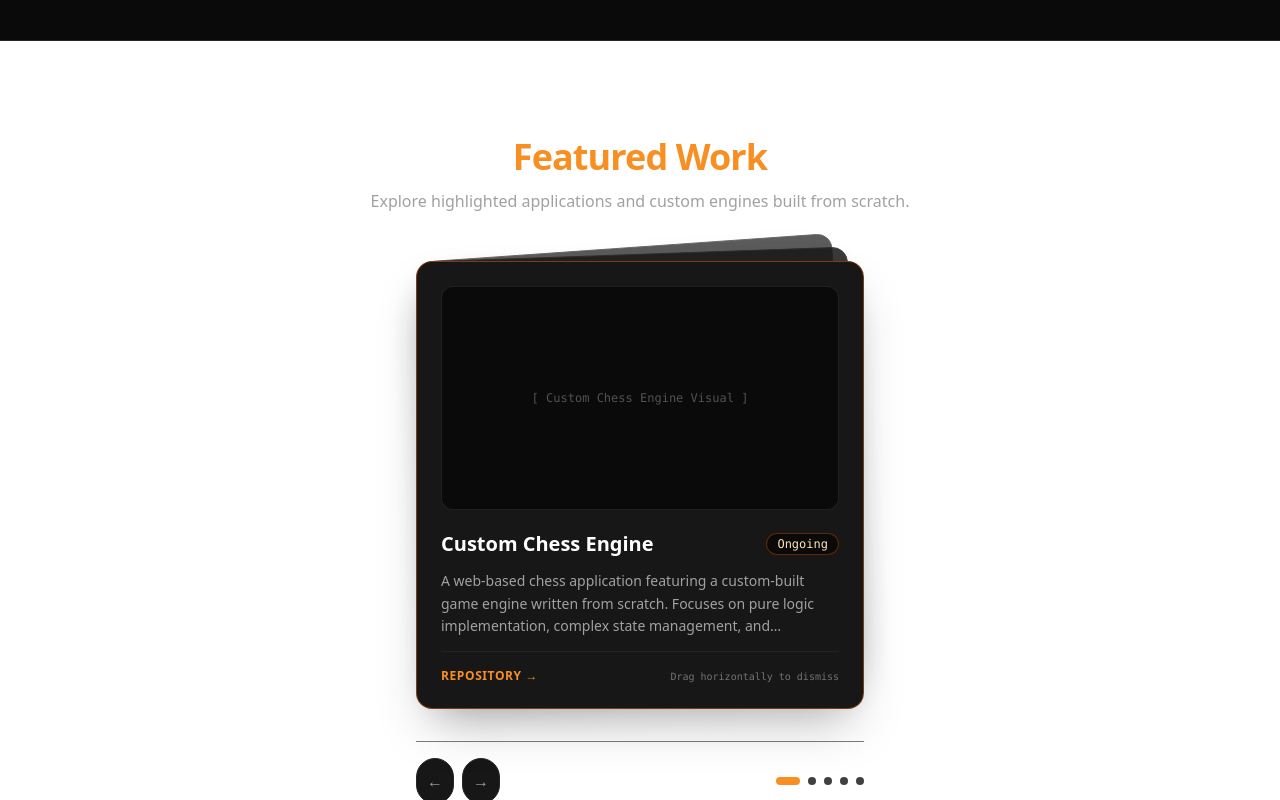
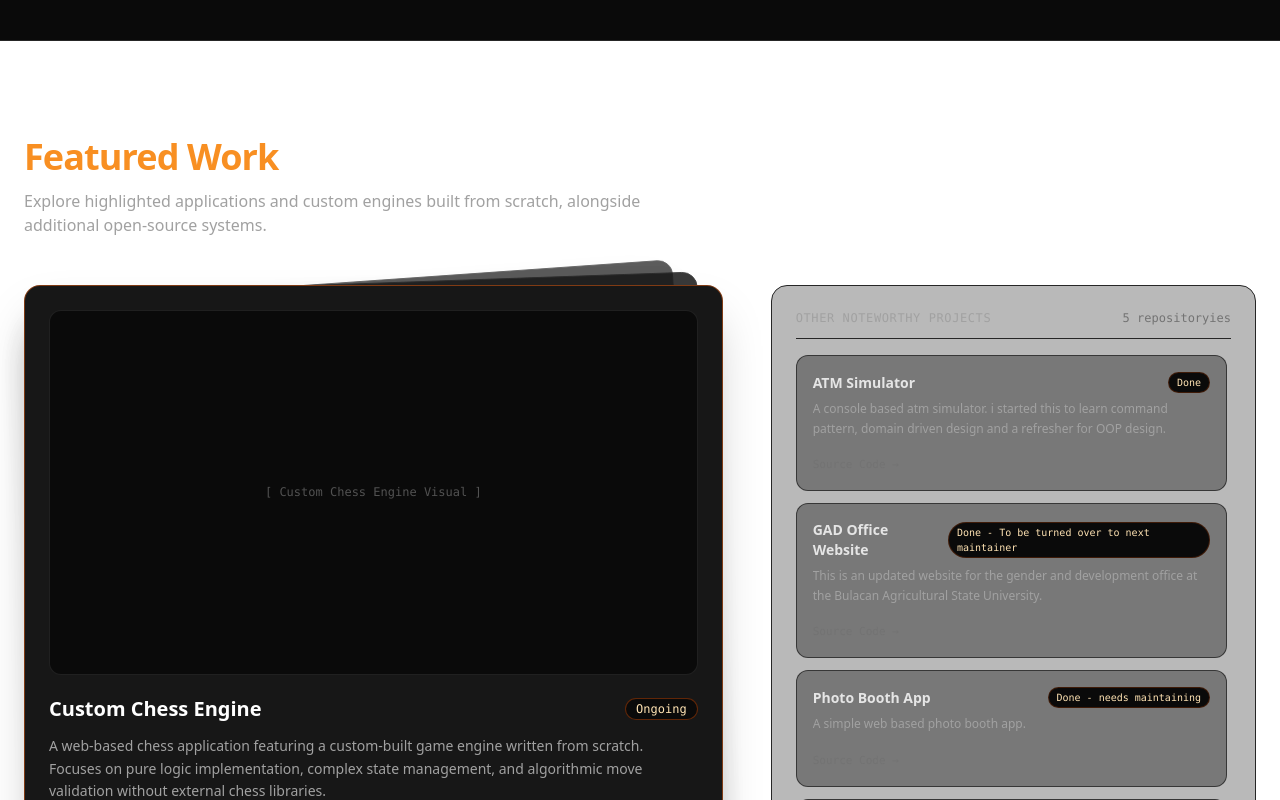
Before and after one commit to Zaido219/personal-portfolio, a React (Vite) app: page / in a window 1280 px wide. Shown: the part 760-1560 px from the top of the page. Built offline with nearby package versions, Linux system fonts and the light colour scheme.

Commit message:
style:WIP style updates for projects section

```diff
--- a/src/components/FeaturedWorkSection/FeaturedWork.tsx
+++ b/src/components/FeaturedWorkSection/FeaturedWork.tsx
@@ -2,9 +2,13 @@ import React, { useState } from "react";
 import { Projects } from "../../config/ProjectConstants";
 import { StackedProjectCard } from "./StackedProjectCard";
 import { DeckControls } from "./DeckControls";
+import { ProjectAsideList } from "./ProjectAsideList";
 
 export const FeaturedWorkSection: React.FC = () => {
+  // Partitioning data: Top 5 for deck stack, remaining for secondary list
   const featuredProjects = Projects.slice(0, 5);
+  const secondaryProjects = Projects.slice(5);
+
   const [activeIndex, setActiveIndex] = useState(0);
 
   const handleNext = () => {
@@ -17,18 +21,21 @@ export const FeaturedWorkSection: React.FC = () => {
 
   return (
     <section id="work" className="w-full max-w-7xl mx-auto px-6 py-16 md:py-24 border-t border-neutral-800">
-      <div className="mb-12 text-center max-w-2xl mx-auto">
+      {/* Section Title */}
+      <div className="mb-12 max-w-2xl">
         <h2 className="text-3xl sm:text-4xl font-extrabold text-sunset-bright tracking-tight mb-3">
           Featured Work
         </h2>
         <p className="text-neutral-400 text-sm sm:text-base">
-          Explore highlighted applications and custom engines built from scratch.
+          Explore highlighted applications and custom engines built from scratch, alongside additional open-source systems.
         </p>
       </div>
 
-      <div className="max-w-md mx-auto">
-        {/* Stack Container with defined ratio */}
-        <div className="relative w-full aspect-[4/5] sm:aspect-[1/1]">
+      {/* 12-Column Responsive Layout */}
+      <div className="grid grid-cols-1 lg:grid-cols-12 gap-8 lg:gap-12 items-start">
+        {/* Left Column: Stacked Deck (7 cols on Desktop) */}
+        <div className="lg:col-span-7 flex flex-col justify-between">
+          <div className="relative w-full aspect-[4/5] sm:aspect-[1/1] max-w-md mx-auto lg:max-w-none">
             {featuredProjects.map((project, index) => {
               const offset = (index - activeIndex + featuredProjects.length) % featuredProjects.length;
               return (
@@ -43,6 +50,7 @@ export const FeaturedWorkSection: React.FC = () => {
             })}
           </div>
 
+          <div className="max-w-md mx-auto lg:max-w-none w-full">
             <DeckControls
               total={featuredProjects.length}
               activeIndex={activeIndex}
@@ -51,6 +59,13 @@ export const FeaturedWorkSection: React.FC = () => {
               onPrev={handlePrev}
             />
           </div>
+        </div>
+
+        {/* Right Column: Scrollable Secondary Projects (5 cols on Desktop) */}
+        <div className="lg:col-span-5">
+          <ProjectAsideList projects={secondaryProjects} />
+        </div>
+      </div>
     </section>
   );
 };
--- /dev/null
+++ b/src/components/FeaturedWorkSection/ProjectAsideList.tsx
@@ -0,0 +1,67 @@
+import React from "react";
+import type { ProjectItemProps } from "../../interface/types";
+
+interface ProjectAsideItemProps {
+  project: ProjectItemProps;
+}
+
+/**
+ * SRP: Renders a single secondary project row
+ */
+export const ProjectAsideItem: React.FC<ProjectAsideItemProps> = ({ project }) => (
+  <div className="group p-4 rounded-xl border border-neutral-800/80 bg-neutral-900/40 hover:bg-neutral-900 hover:border-sunset-deep/40 transition-all duration-200">
+    <div className="flex items-center justify-between gap-x-2 mb-1.5">
+      <h4 className="text-sm font-semibold text-neutral-200 group-hover:text-sunset-bright transition-colors">
+        {project.projectName}
+      </h4>
+      <span className="text-[10px] font-mono px-2 py-0.5 rounded-full bg-neutral-950 text-sunset-peach border border-sunset-dusk/30">
+        {project.projectStatus}
+      </span>
+    </div>
+
+    <p className="text-xs text-neutral-400 line-clamp-2 mb-3 leading-relaxed">
+      {project.projectDescription}
+    </p>
+
+    {project.projectLink && (
+      <a
+        href={project.projectLink}
+        target="_blank"
+        rel="noopener noreferrer"
+        className="text-[11px] font-mono text-neutral-500 hover:text-sunset-peach transition-colors inline-flex items-center gap-x-1"
+      >
+        Source Code &rarr;
+      </a>
+    )}
+  </div>
+);
+
+interface ProjectAsideListProps {
+  projects: ProjectItemProps[];
+}
+
+/**
+ * SRP: Manages vertical scrolling bounds and container presentation
+ */
+export const ProjectAsideList: React.FC<ProjectAsideListProps> = ({ projects }) => {
+  if (projects.length === 0) return null;
+
+  return (
+    <aside className="rounded-2xl bg-neutral-900/30 border border-neutral-800 p-6 flex flex-col h-full max-h-[580px]">
+      <div className="flex items-center justify-between mb-4 pb-3 border-b border-neutral-800">
+        <h3 className="text-xs font-mono uppercase tracking-wider text-neutral-400">
+          Other Noteworthy Projects
+        </h3>
+        <span className="text-xs font-mono text-neutral-500">
+          {projects.length} repository{projects.length > 1 ? "ies" : ""}
+        </span>
+      </div>
+
+      <div className="flex flex-col gap-y-3 overflow-y-auto pr-1 custom-scrollbar">
+        {projects.map((project) => (
+          <ProjectAsideItem key={project.projectName} project={project} />
+        ))}
+      </div>
+    </aside>
+  );
+};
```
Lines whose indentation alone changed are shown as unchanged.
